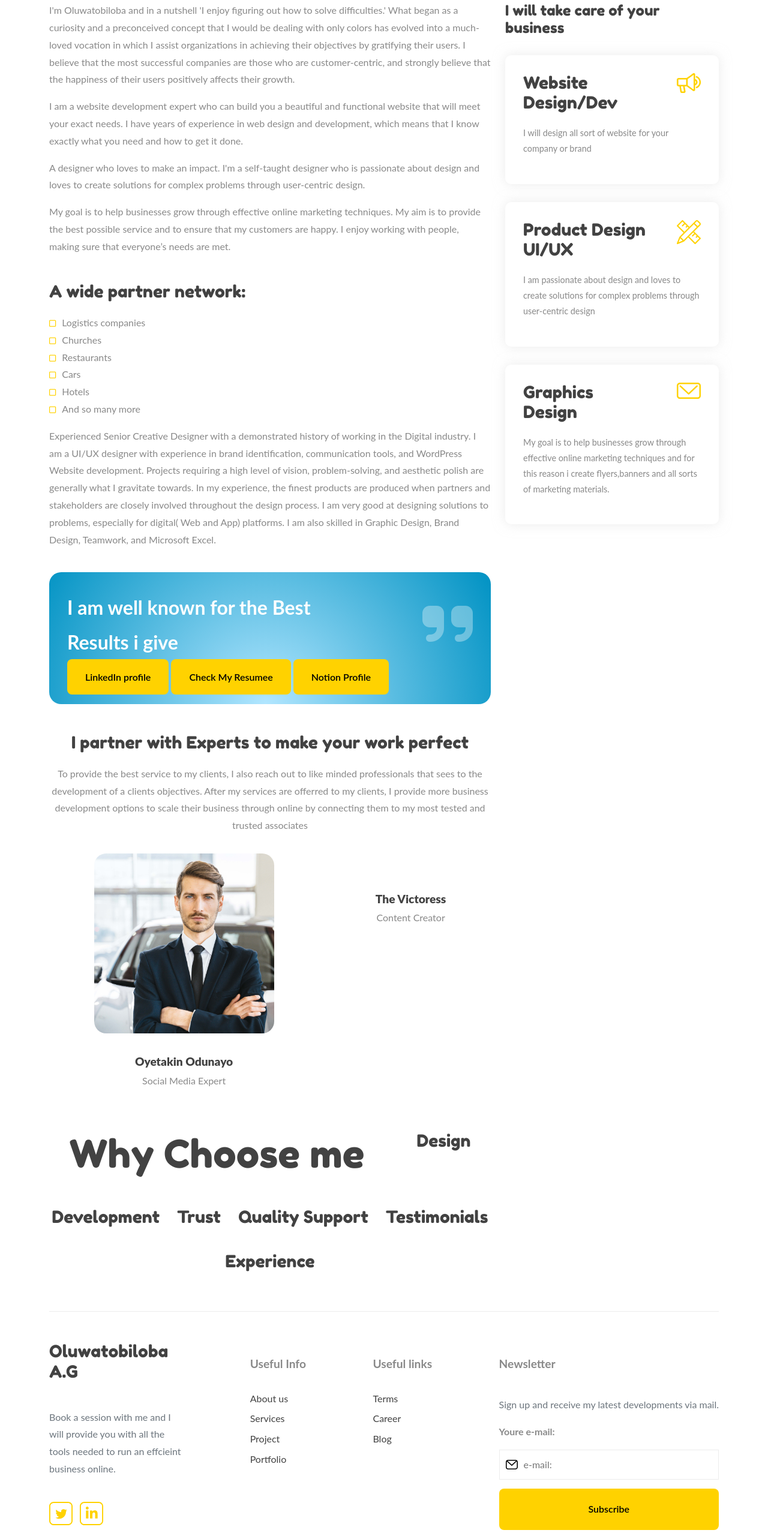
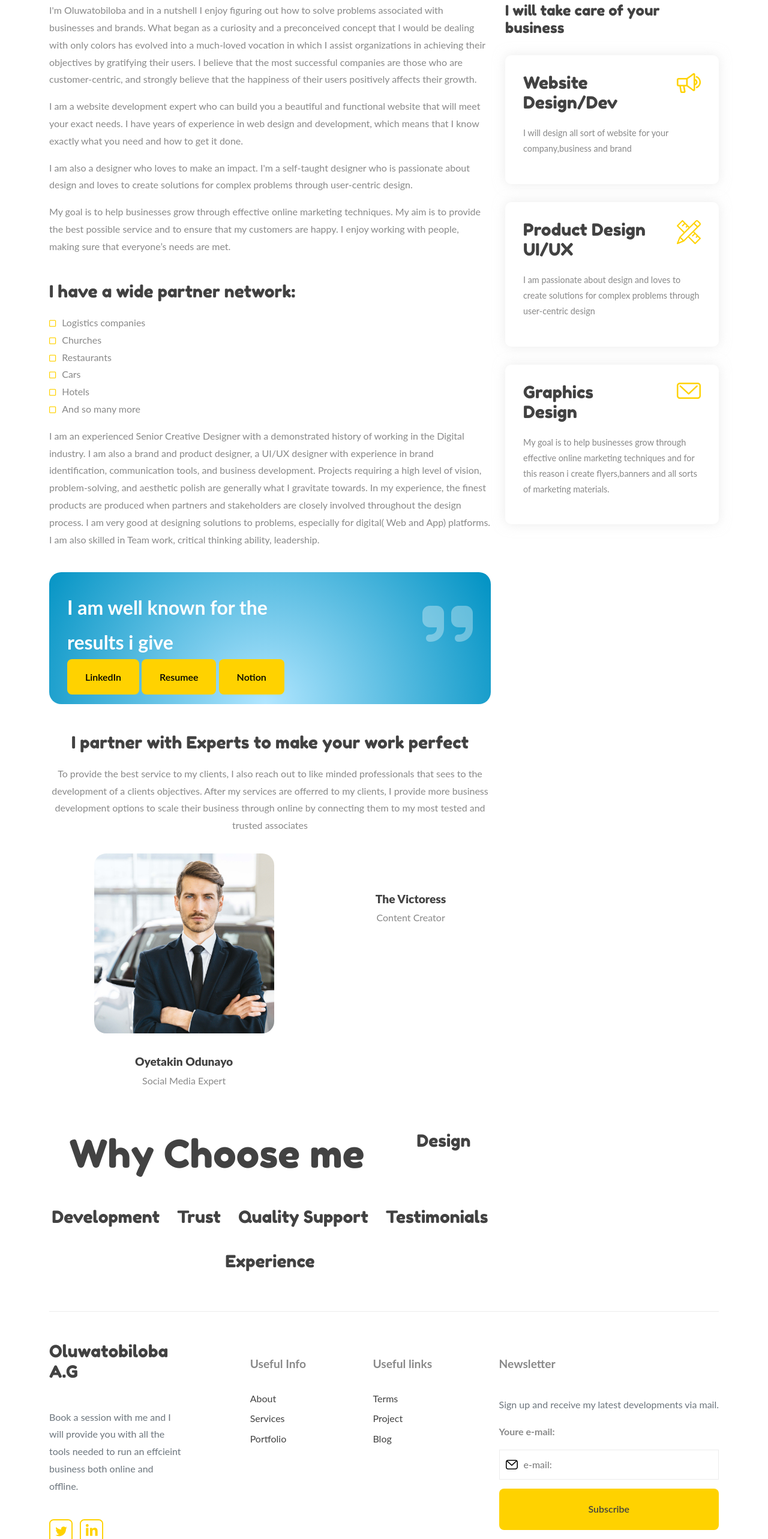
Before and after one commit to Cyber-Crafter/Oluwatobi-Portfolio.io, a plain HTML site: page aboutus.html in a window 1280 px wide. Shown: the part 234-2800 px from the top of the page at 60% size. Drawn offline with nearby package versions, Linux system fonts and the light colour scheme; a web font is replaced by a local one.

Commit message:
Update aboutus.html

```diff
--- a/aboutus.html
+++ b/aboutus.html
@@ -4,7 +4,7 @@
     <meta charset="UTF-8">
     <meta http-equiv="X-UA-Compatible" content="IE=edge">
     <meta name="viewport" content="width=device-width, initial-scale=1.0">
-<meta name="author" content="Oluwatobi A.G - best Website Designer, Product Designer, Brand Identity Designer ">
+<meta name="author" content="Oluwatobi A.G - Best Website Designer, Product Designer, Brand Identity Designer ">
     <title>About Oluwatobiloba</title>
     <link rel="preconnect" href="https://fonts.googleapis.com">
     <link rel="preconnect" href="https://fonts.gstatic.com" crossorigin>
@@ -51,31 +51,31 @@
           <div class="col-lg-8">
             <div class="aboutus">
               <h2>About Me</h2>
-                <p>I'm Oluwatobiloba and in a nutshell 'I enjoy figuring out how to solve difficulties.'
+                <p>I'm Oluwatobiloba and in a nutshell  I enjoy figuring out how to solve problems associated with businesses and brands.
 What began as a curiosity and a preconceived concept that I would be dealing with only colors has evolved into a much-loved vocation in which I assist organizations in achieving their objectives by gratifying their users. I believe that the most successful companies are those who are customer-centric, and strongly believe that the happiness of their users positively affects their growth.</p>
 
 <p>I am a website development expert who can build you a beautiful and functional website that will meet your exact needs. I have years of experience in web design and development, which means that I know exactly what you need and how to get it done.</p>
 
-<p>A designer who loves to make an impact. I'm a self-taught designer who is passionate about design and loves to create solutions for complex problems through user-centric design. </p>
+<p>I am also a designer who loves to make an impact. I'm a self-taught designer who is passionate about design and loves to create solutions for complex problems through user-centric design. </p>
 
 <p> My goal is to help businesses grow through effective online marketing techniques. My aim is to provide the best possible service and to ensure that my customers are happy. I enjoy working with people, making sure that everyone’s needs are met.</p>
                 <br>
-                <h3>A wide partner network:</h3>
+                <h3>I have a wide partner network:</h3>
                 <ul class="list-in-text">
                   <li>Logistics companies</li>
                  <li>Churches</li>
                 <li>Restaurants</li>
                 <li>Cars</li>
                 <li>Hotels</li>
-                    <li>And so many more</li>
+                <li>And so many more</li>
                 </ul>
-                <p>Experienced Senior Creative Designer with a demonstrated history of working in the Digital industry. I am a UI/UX designer with experience in brand identification, communication tools, and WordPress Website development. Projects requiring a high level of vision, problem-solving, and aesthetic polish are generally what I gravitate towards. In my experience, the finest products are produced when partners and stakeholders are closely involved throughout the design process. I am very good at designing solutions to problems, especially for digital( Web and App) platforms. I am also skilled in Graphic Design, Brand Design, Teamwork, and Microsoft Excel.</p>
+                <p>I am an experienced Senior Creative Designer with a demonstrated history of working in the Digital industry. I am also a brand and product designer, a UI/UX designer with experience in brand identification, communication tools, and business development. Projects requiring a high level of vision, problem-solving, and aesthetic polish are generally what I gravitate towards. In my experience, the finest products are produced when partners and stakeholders are closely involved throughout the design process. I am very good at designing solutions to problems, especially for digital( Web and App) platforms. I am also skilled in Team work, critical thinking ability, leadership.
                 <figure class="quote text-start">
                   <blockquote class="blockquote">
-                    <p>I am well known for the Best <br>Results i give</p>
+                    <p>I am well known for the <br>results i give</p>
                   </blockquote>
 
-                <a href="https://www.linkedin.com/in/atobajaye-oluwatobiloba-930a8b190" class="main-btn"> LinkedIn profile</a> <a href="img/Resume-Atobajaye-Oluwatobiloba.pdf" class="main-btn"> Check My Resumee</a>  <a href="https://www.notion.so/Atobajaye-O-G-Portfolio-c1ddf1af1fab4f62b98374dbd4443e33" class="main-btn"> Notion Profile </a>
+                <a href="https://www.linkedin.com/in/atobajaye-oluwatobiloba-930a8b190" class="main-btn"> LinkedIn</a> <a href="img/Resume-Atobajaye-Oluwatobiloba.pdf" class="main-btn">  Resumee</a>  <a href="https://www.notion.so/Atobajaye-O-G-Portfolio-c1ddf1af1fab4f62b98374dbd4443e33" class="main-btn"> Notion  </a>
 
                 </figure>
                 <div class="team text-center mt-5">
@@ -120,7 +120,7 @@ What began as a curiosity and a preconceived concept that I would be dealing wit
                 <div class="category-item">
                   <img class="category-icon" src="img/icon/marketing.svg" alt="">
                   <h3 class="category-title">Website<br>Design/Dev</h3>
-                  <p>I will design all sort of website for your company or brand</p>
+                  <p>I will design all sort of website for your company,business and brand</p>
                    </div>
                 <div class="category-item">
                   <img class="category-icon" src="img/icon/identity.svg" alt="">
@@ -145,7 +145,7 @@ What began as a curiosity and a preconceived concept that I would be dealing wit
               <div class="about">
                 <h3>Oluwatobiloba A.G</h3>
                 <p class="text-muted py-4">
-                  Book a session with me and I will provide you with all the tools needed to run an effcieint business online.
+                  Book a session with me and I will provide you with all the tools needed to run an effcieint business both online and offline.
                 </p>
                 <div class="social-media">
                <a href="https://www.notion.so/Atobajaye-O-G-Portfolio-c1ddf1af1fab4f62b98374dbd4443e33" class="me-2 text-reset"><img src="img/icon/twitter-icon.svg" alt=""></a>
@@ -154,17 +154,16 @@ What began as a curiosity and a preconceived concept that I would be dealing wit
               </div>
               <div class="company">
                 <p class="fw-bold">Useful Info</p>
-                <p><a href="">About us</a></p>
-                <p><a href="">Services</a></p>
-                <p><a href="">Project</a></p>
-                <p><a href="">Portfolio</a></p>
+                <p><a href="aboutus.html">About</a></p>
+                <p><a href="services.html">Services</a></p>
+                <p><a href="portfolio.html">Portfolio</a></p>
 
               </div>
               <div class="useful-links">
                 <p class="fw-bold">Useful links</p>
-                <p><a href="">Terms </a></p>
-                <p><a href="">Career</a></p>
-                <p><a href="">Blog</a></p>
+                <p><a href="services.html">Terms </a></p>
+               <p><a href="portfolio.html">Project</a></p>
+                <p><a href="blog.html">Blog</a></p>
               </div>
               <div class="newsletter">
                 <p class="fw-bold">Newsletter</p>
@@ -172,14 +171,14 @@ What began as a curiosity and a preconceived concept that I would be dealing wit
                   <form id="subscribe" action="">
                     <label for="email">Youre e-mail:</label>
                     <input type="email" placeholder="e-mail:" name="email" required>
-                    <button type="submit" class="main-btn">Subscribe</button>
+                      <button type="submit" class="main-btn"><a href="mailto:cyberwithcraft@gmail.com">Subscribe</a></button>
                   </form>
               </div>
             </div>
            <p>&copy; 2022 | Created by <a href="https://www.linkedin.com/in/atobajaye-oluwatobiloba-930a8b190" title="My LinkedIn Profile" target="_blank">Oluwatobi A.G</a></p>
 
           </div>
-          </div>
+
       </footer>
     <div class="fb2022-copy">Oluwatobi A.G 2022 copyright</div>
     <script src="https://cdn.jsdelivr.net/npm/bootstrap@5.1.0/dist/js/bootstrap.bundle.min.js" integrity="sha384-U1DAWAznBHeqEIlVSCgzq+c9gqGAJn5c/t99JyeKa9xxaYpSvHU5awsuZVVFIhvj" crossorigin="anonymous"></script>
```
